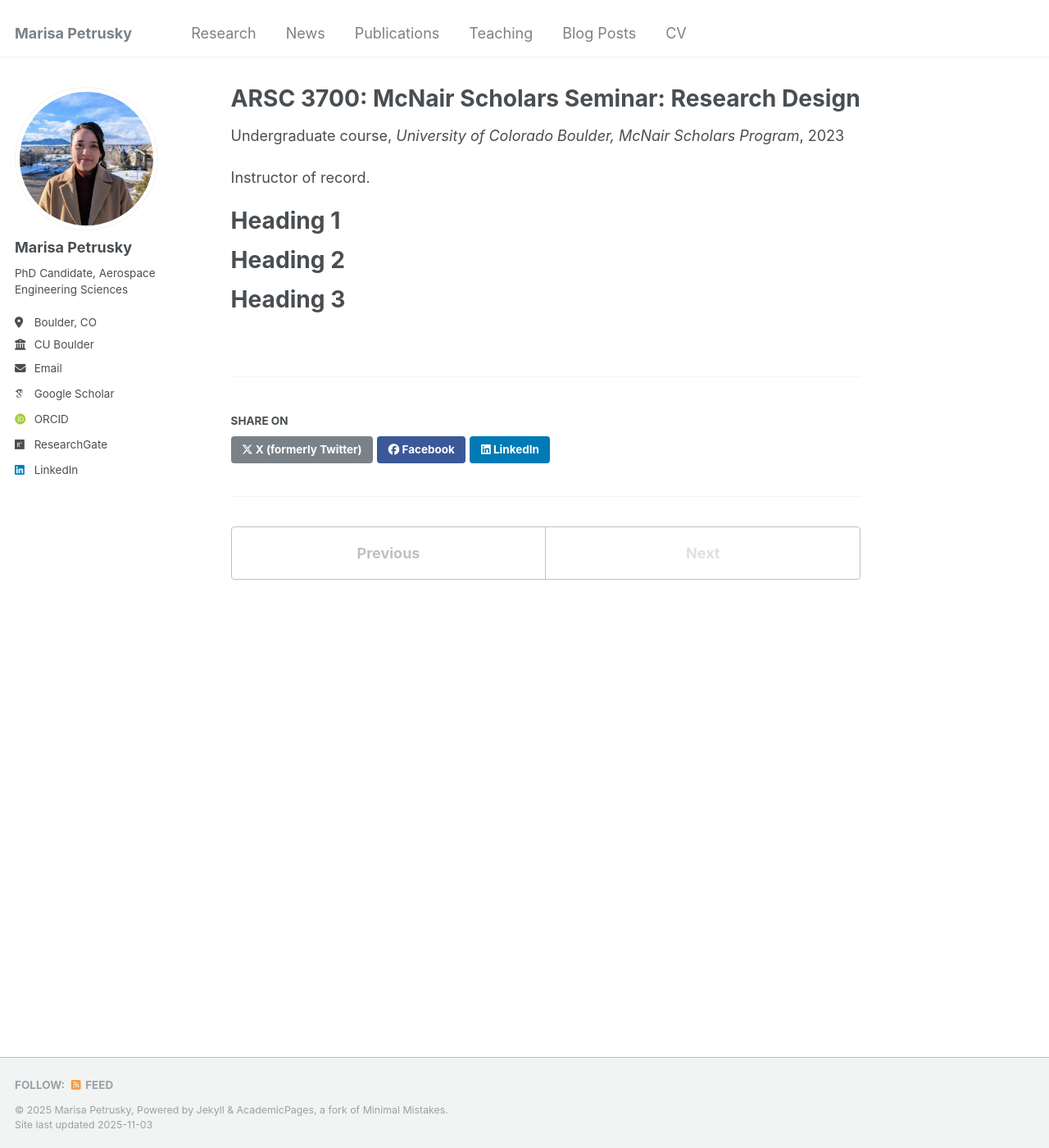
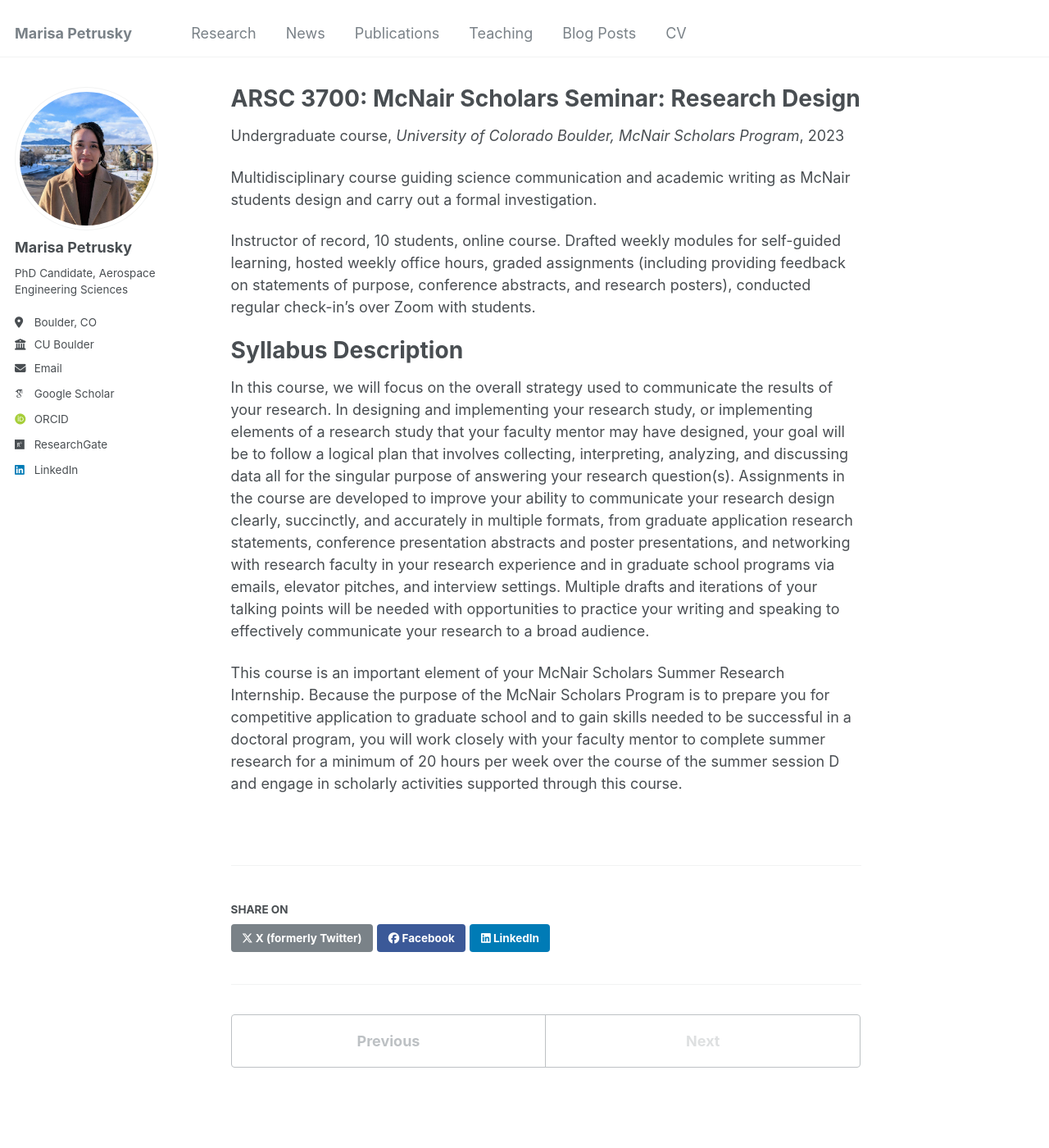
Before and after one commit to marisapetrusky/marisapetrusky.github.io, a Jekyll site: the page built from _teaching/2023-summer-teaching-1.md, in a window 1280 px wide and 1400 px high. Shown: the whole window at 82% size. Built offline with Jekyll 4.4.1, drawn with Linux system fonts in a browser that asks for light colours; some web fonts are replaced.

Commit message:
Revise course details and syllabus description
Updated course details including instructor role, student count, and course structure. Enhanced syllabus description to clarify research communication focus and assignment expectations.

```diff
--- a/_teaching/2023-summer-teaching-1.md
+++ b/_teaching/2023-summer-teaching-1.md
@@ -8,13 +8,12 @@ date: 2023-06-01
 location: "Boulder, Colorado, USA"
 ---
 
-Instructor of record.
+Multidisciplinary course guiding science communication and academic writing as McNair students design and carry out a formal investigation.
 
-Heading 1
+Instructor of record, 10 students, online course. Drafted weekly modules for self-guided learning, hosted weekly office hours, graded assignments (including providing feedback on statements of purpose, conference abstracts, and research posters), conducted regular check-in's over Zoom with students.
+
+Syllabus Description
 ======
+In this course, we will focus on the overall strategy used to communicate the results of your research. In designing and implementing your research study, or implementing elements of a research study that your faculty mentor may have designed, your goal will be to follow a logical plan that involves collecting, interpreting, analyzing, and discussing data all for the singular purpose of answering your research question(s). Assignments in the course are developed to improve your ability to communicate your research design clearly, succinctly, and accurately in multiple formats, from graduate application research statements, conference presentation abstracts and poster presentations, and networking with research faculty in your research experience and in graduate school programs via emails, elevator pitches, and interview settings. Multiple drafts and iterations of your talking points will be needed with opportunities to practice your writing and speaking to effectively communicate your research to a broad audience.
 
-Heading 2
-======
-
-Heading 3
-======
+This course is an important element of your McNair Scholars Summer Research Internship.  Because the purpose of the McNair Scholars Program is to prepare you for competitive application to graduate school and to gain skills needed to be successful in a doctoral program, you will work closely with your faculty mentor to complete summer research for a minimum of 20 hours per week over the course of the summer session D and engage in scholarly activities supported through this course.
```
